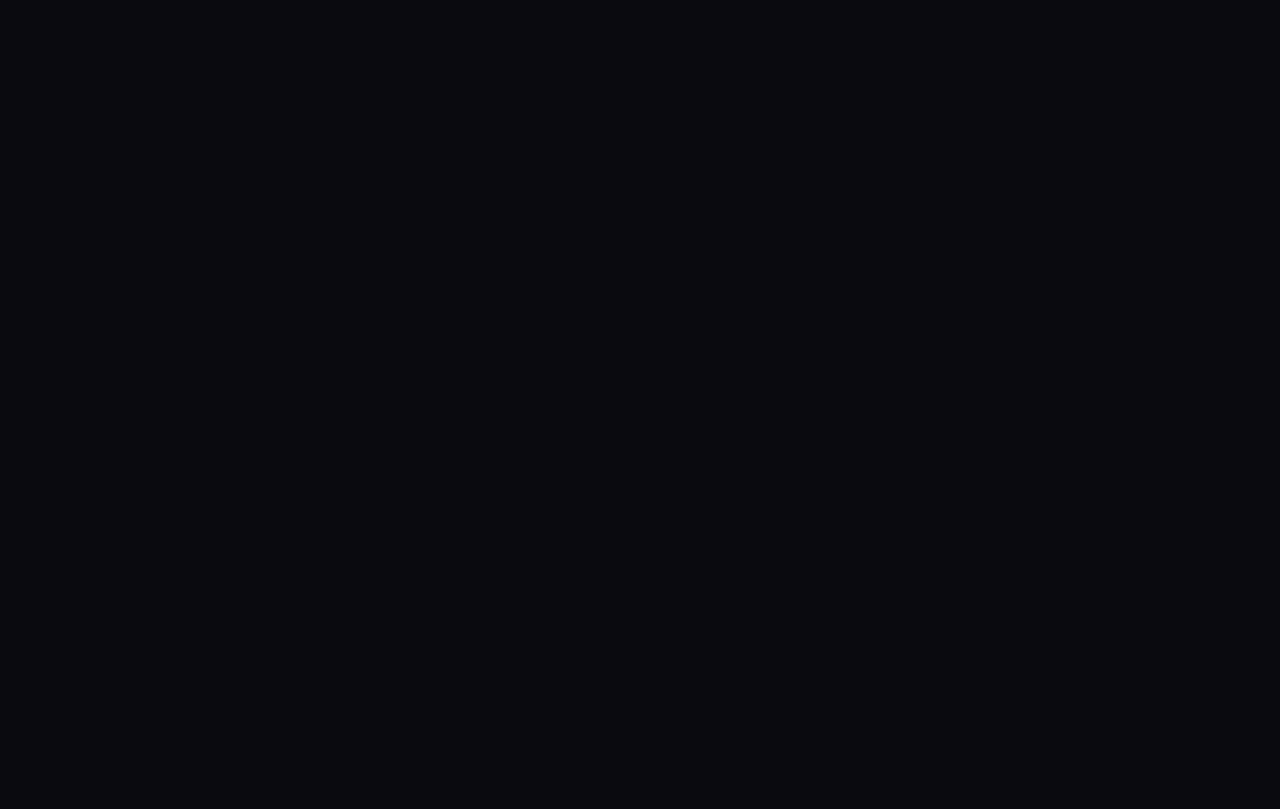
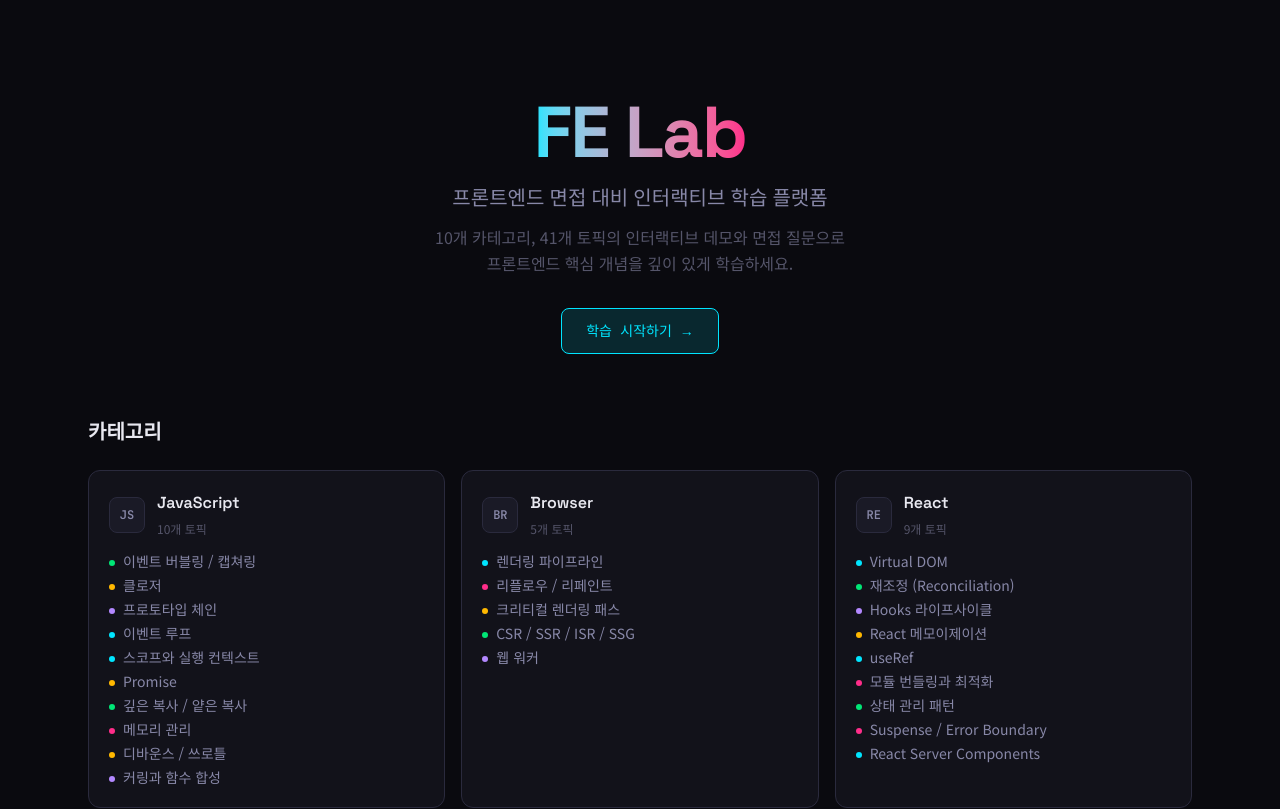
Before and after one commit to k1my3ch4n/Fe-Lab, a Next.js app in the folder fe-lab/: page / in a window 1280 px wide. Before the commit this address had no page. Shown: the top 809 px of the page. Built offline with nearby package versions, Linux system fonts and the light colour scheme.

Commit message:
feat(home): 랜딩 페이지 구현

```diff
--- a/fe-lab/app/page.tsx
+++ b/fe-lab/app/page.tsx
@@ -1,5 +1,104 @@
-import { redirect } from "next/navigation";
+import Link from "next/link";
+import { getCategories } from "@entities/topic";
+
+const categoryIcons: Record<string, string> = {
+  JavaScript: "JS",
+  Browser: "BR",
+  React: "RE",
+  Network: "NW",
+  Performance: "PF",
+  TypeScript: "TS",
+  CSS: "CS",
+  Security: "SC",
+  "Web API": "WA",
+  Accessibility: "A11",
+};
 
 export default function Home() {
-  redirect("/topics/event-bubbling");
+  const categories = getCategories();
+  const totalTopics = categories.reduce(
+    (sum, cat) => sum + cat.topics.length,
+    0,
+  );
+
+  return (
+    <div className="min-h-screen overflow-y-auto bg-bg-deep">
+      {/* Hero */}
+      <section className="flex flex-col items-center justify-center px-6 pt-24 pb-16 text-center">
+        <h1 className="font-[family-name:var(--font-display)] text-5xl sm:text-6xl md:text-7xl font-bold tracking-tight mb-4">
+          <span className="bg-gradient-to-r from-accent-cyan to-accent-magenta bg-clip-text text-transparent">
+            FE Lab
+          </span>
+        </h1>
+
+        <p className="font-[family-name:var(--font-display)] text-lg sm:text-xl text-text-secondary mb-3">
+          프론트엔드 면접 대비 인터랙티브 학습 플랫폼
+        </p>
+
+        <p className="text-text-muted text-sm sm:text-base max-w-lg leading-relaxed mb-8">
+          {categories.length}개 카테고리, {totalTopics}개 토픽의 인터랙티브
+          데모와 면접 질문으로
+          <br className="hidden sm:block" />
+          프론트엔드 핵심 개념을 깊이 있게 학습하세요.
+        </p>
+
+        <Link
+          href="/topics/event-bubbling"
+          className="inline-flex items-center gap-2 px-6 py-3 rounded-lg bg-accent-cyan-dim border border-accent-cyan text-accent-cyan font-[family-name:var(--font-mono)] text-sm font-medium transition-all hover:bg-accent-cyan hover:text-bg-deep"
+        >
+          학습 시작하기
+          <span aria-hidden="true">&rarr;</span>
+        </Link>
+      </section>
+
+      {/* Category Grid */}
+      <section className="max-w-6xl mx-auto px-6 pb-24">
+        <h2 className="font-[family-name:var(--font-display)] text-xl font-semibold text-text-primary mb-6">
+          카테고리
+        </h2>
+
+        <div className="grid grid-cols-1 md:grid-cols-2 lg:grid-cols-3 gap-4">
+          {categories.map((category) => {
+            const firstTopic = category.topics[0];
+            return (
+              <Link
+                key={category.name}
+                href={`/topics/${firstTopic.id}`}
+                className="group block rounded-xl border border-border-subtle bg-bg-surface p-5 transition-all hover:border-border-active hover:bg-bg-elevated"
+              >
+                <div className="flex items-center gap-3 mb-3">
+                  <span className="flex items-center justify-center w-9 h-9 rounded-lg bg-bg-elevated border border-border-subtle text-text-secondary font-[family-name:var(--font-mono)] text-xs font-semibold group-hover:border-border-active">
+                    {categoryIcons[category.name] ?? "??"}
+                  </span>
+                  <div>
+                    <h3 className="font-[family-name:var(--font-display)] text-base font-semibold text-text-primary">
+                      {category.name}
+                    </h3>
+                    <span className="text-text-muted text-xs">
+                      {category.topics.length}개 토픽
+                    </span>
+                  </div>
+                </div>
+
+                <ul className="space-y-1">
+                  {category.topics.map((topic) => (
+                    <li
+                      key={topic.id}
+                      className="text-text-secondary text-sm truncate"
+                    >
+                      <span
+                        className="inline-block w-1.5 h-1.5 rounded-full mr-2 align-middle"
+                        style={{ backgroundColor: topic.color }}
+                      />
+                      {topic.name}
+                    </li>
+                  ))}
+                </ul>
+              </Link>
+            );
+          })}
+        </div>
+      </section>
+    </div>
+  );
 }
```
